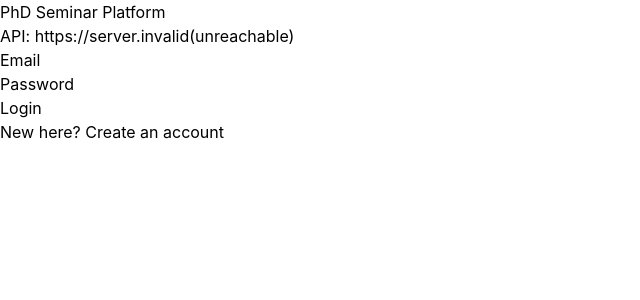
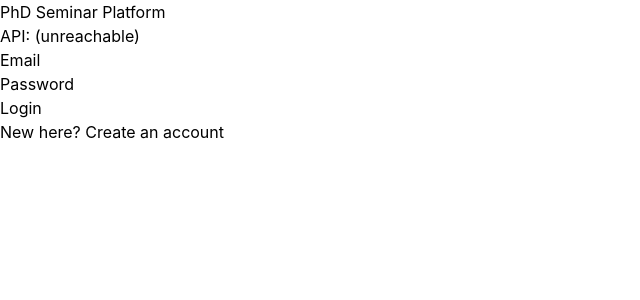
Before and after one commit to tokkuu888-ship-it/Seminar-Web, a React (Vite) app in the folder frontend/: page /login in a window 1280 px wide. Shown: the top 300 px of the page, without its empty margins (0-640 px from the left). Built offline with nearby package versions, Linux system fonts and the light colour scheme; no server answers.

Commit message:
fix(frontend): unify API_URL usage and improve backend connection error message

```diff
--- a/frontend/src/pages/Login.tsx
+++ b/frontend/src/pages/Login.tsx
@@ -2,7 +2,7 @@ import { useEffect, useState } from 'react'
 import { Link, useNavigate } from 'react-router-dom'
 import { authService } from '../services/authService'
 import { useAuthStore } from '../store/authStore'
-import api from '../services/api'
+import api, { API_URL } from '../services/api'
 
 function Login() {
   const navigate = useNavigate()
@@ -12,7 +12,6 @@ function Login() {
   const [isSubmitting, setIsSubmitting] = useState(false)
   const [errorMessage, setErrorMessage] = useState('')
   const [apiReachable, setApiReachable] = useState<boolean | null>(null)
-  const apiBaseUrl = (import.meta.env.VITE_API_URL || 'http://localhost:8000/api/v1') as string
 
   useEffect(() => {
     let cancelled = false
@@ -58,7 +57,7 @@ function Login() {
       if (error?.code === 'ECONNABORTED') {
         setErrorMessage('Request timed out. Backend may be cold-starting; please try again.')
       } else if (error?.code === 'ERR_NETWORK') {
-        setErrorMessage('Cannot reach backend API. Start backend server and verify VITE_API_URL.')
+        setErrorMessage('Cannot reach backend API. Verify VITE_API_URL and backend deployment.')
       } else {
         const detail = error?.response?.data?.detail
         const status = error?.response?.status
@@ -82,7 +81,7 @@ function Login() {
                 : 'border-red-200 bg-red-50 text-red-700'
           }`}
         >
-          API: <span className="font-mono">{apiBaseUrl}</span>
+          API: <span className="font-mono">{API_URL}</span>
           <span className="ml-2">
             {apiReachable === null ? '(checking...)' : apiReachable ? '(reachable)' : '(unreachable)'}
           </span>
```
